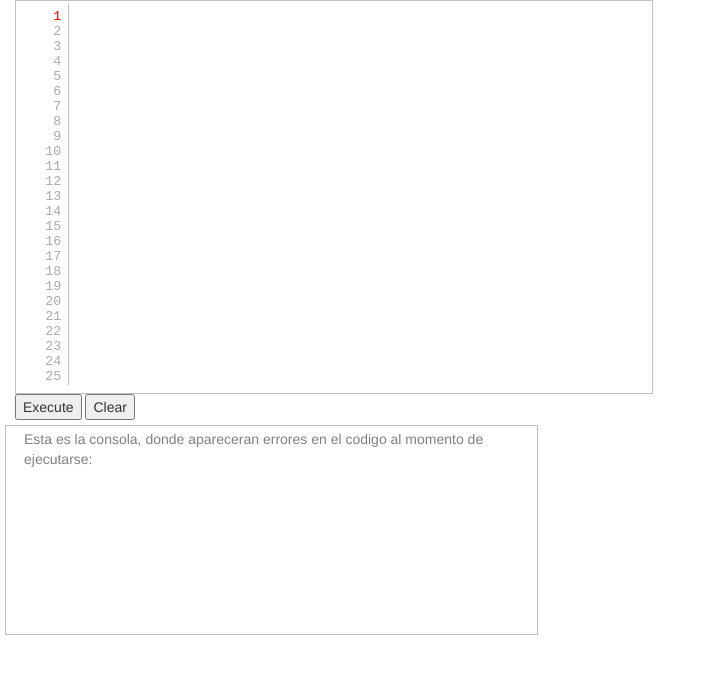
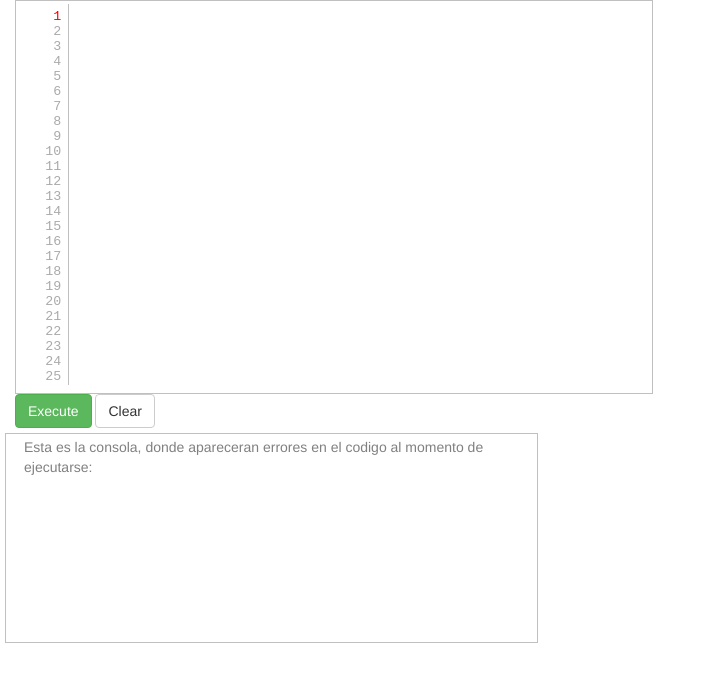
Before and after one commit to BDYLL/Card_Compiler, a plain HTML site: page index.html in a window 1280 px wide. Shown: the whole page, without its empty margins (0-711 px from the left). Drawn offline with nearby package versions, Linux system fonts and the light colour scheme.

Commit message:
Fix bug from clear

```diff
--- a/index.html
+++ b/index.html
@@ -26,8 +26,8 @@
                 <div class="row">
                     <div class="col-md-12">
                         <textarea class="lined" id="codeArea" rows="25" cols="76"></textarea>
-                        <button type="button" onclick="testText()">Execute</button>
-                        <button type="button" onclick="clearText()">Clear</button>
+                        <button type="button" class="btn btn-success" onclick="testText()">Execute</button>
+                        <button type="button" class="btn btn-default" onclick="clearText()">Clear</button>
                     </div>
                 </div>
                 <div class="row">
```
